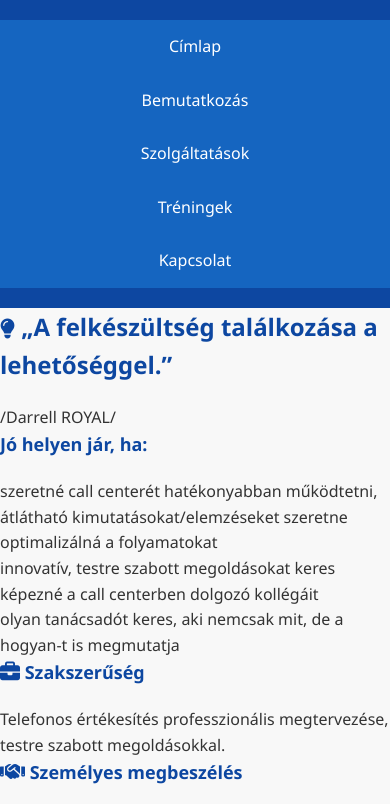
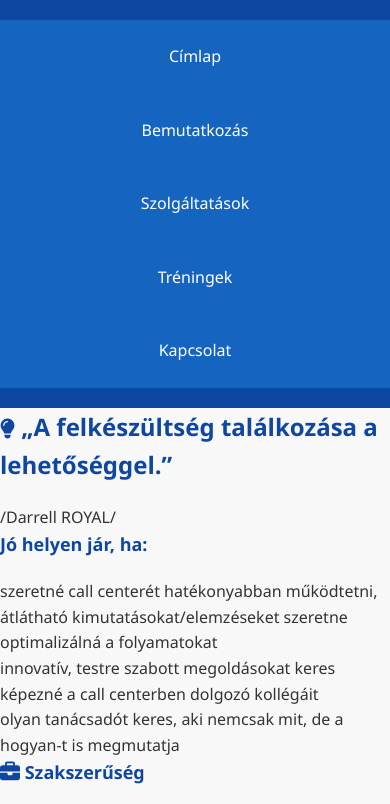
Before and after one commit to rajoniki/Hometelesales, a plain HTML site: page index.html in a window 390 px wide. Shown: the top 804 px of the page. Drawn offline with Linux system fonts and the light colour scheme.

Commit message:
Update style.css

```diff
--- a/css/style.css
+++ b/css/style.css
@@ -134,3 +134,12 @@ img {
     max-width: 100%;
     height: auto;
 }
+@media (max-width: 768px) {
+  nav ul {
+    flex-direction: column;
+  }
+
+  nav ul li {
+    margin: 10px 0;
+  }
+}
```
